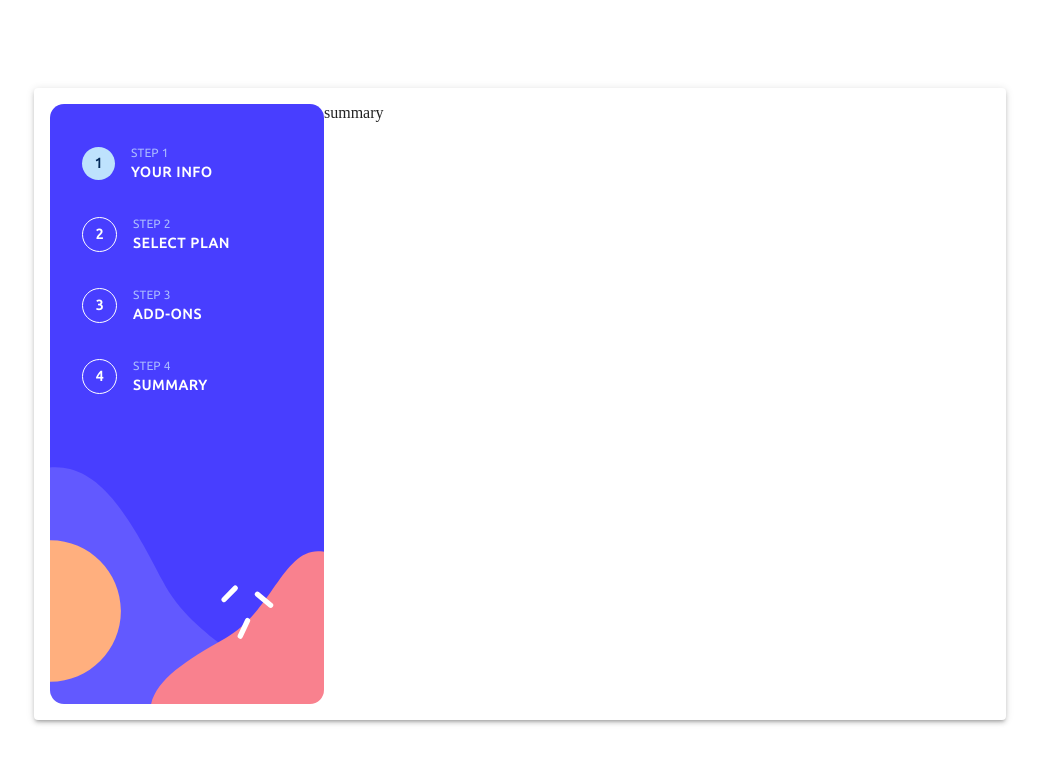
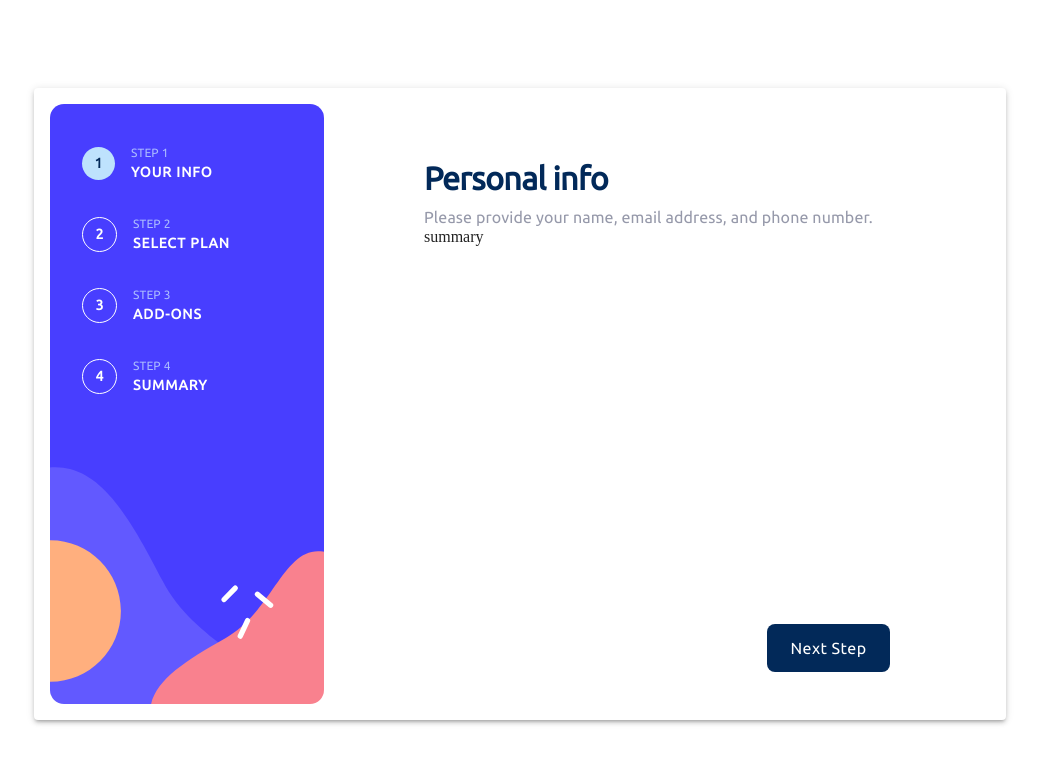
Before and after one commit to neda-pro/multi-step-form, a React (Vite) app: page /summary in a window 1280 px wide. Shown: the top 764 px of the page, without its empty margins (120-1159 px from the left). Built offline with nearby package versions, Linux system fonts and the light colour scheme.

Commit message:
navigation states added

```diff
--- /dev/null
+++ b/src/components/FooterButtons.jsx
@@ -0,0 +1,43 @@
+import { Box, Button } from "@mui/material";
+
+const FooterButtons = ({ hideBack, hideNext, isConfirm }) => {
+  return (
+    <>
+      <Box sx={{ display: "flex", justifyContent: "space-between" }}>
+        <Button
+          sx={{
+            visibility: hideBack ? "hidden" : "visible",
+            fontFamily: "Ubuntu",
+            color: "#9699AA",
+            fontSize: "16px",
+            fontWeight: 500,
+            textTransform: "capitalize",
+            "&:hover": { backgroundColor: "transparent" },
+          }}
+        >
+          go back
+        </Button>
+        <Button
+          sx={{
+            "&:hover": { backgroundColor: "#022959" },
+            visibility: hideNext ? "hidden" : "visible",
+            width: "123px",
+            height: "48px",
+            bgcolor: isConfirm ? "#483EFF" : "#022959",
+            borderRadius: "8px",
+            color: "#FFF",
+            textTransform: "capitalize",
+            fontFamily: "Ubuntu",
+            fontSize: "16px",
+            fontWeight: 500,
+            varian: "contained",
+          }}
+        >
+          {isConfirm ? "confirm" : "next step"}
+        </Button>
+      </Box>
+    </>
+  );
+};
+
+export default FooterButtons;
--- /dev/null
+++ b/src/components/Heading.jsx
@@ -0,0 +1,35 @@
+import { Box, Typography } from "@mui/material";
+
+const Heading = ({ title, description }) => {
+  return (
+    <>
+      <Box>
+        <Typography
+          sx={{
+            color: "#022959",
+            fontSize: "32px",
+            fontWeight: 700,
+            fontFamily: "Ubuntu",
+          }}
+          variant="h1"
+        >
+          {title}
+        </Typography>
+        <Typography
+          sx={{
+            color: "#9699AA",
+            fontSize: "16px",
+            fontWeight: 400,
+            fontFamily: "Ubuntu",
+            marginTop: "11px",
+          }}
+          variant="h4"
+        >
+          {description}
+        </Typography>
+      </Box>
+    </>
+  );
+};
+
+export default Heading;
--- /dev/null
+++ b/src/features/navigation/footerSlice.js
@@ -0,0 +1,15 @@
+import { createSlice } from "@reduxjs/toolkit";
+
+const initialState = {
+  hideBack: true,
+  hideNext: false,
+  isConfirm: false,
+};
+
+const footerSlicer = createSlice({
+  name: "footer",
+  initialState,
+  reducers: {},
+});
+
+export default footerSlicer.reducer;
--- /dev/null
+++ b/src/features/navigation/headerSlice.js
@@ -0,0 +1,14 @@
+import { createSlice } from "@reduxjs/toolkit";
+
+const initialState = {
+  title: "Personal info",
+  description: "Please provide your name, email address, and phone number.",
+};
+
+const headerSlice = createSlice({
+  name: "header",
+  initialState,
+  reducers: {},
+});
+
+export default headerSlice.reducer;
--- a/src/features/side-bar/stepSlice.js
+++ b/src/features/navigation/sideBarSlice.js
@@ -4,10 +4,10 @@ const initialState = {
   step: 1,
 };
 
-const stepSlice = createSlice({
+const sideBarSlice = createSlice({
   name: "side bar",
   initialState,
   reducers: {},
 });
 
-export default stepSlice.reducer;
+export default sideBarSlice.reducer;
--- a/src/routes/root.jsx
+++ b/src/routes/root.jsx
@@ -2,10 +2,15 @@ import { useSelector } from "react-redux";
 import { Outlet } from "react-router-dom";
 import { Box, Paper } from "@mui/material";
 import Step from "../components/Step";
+import Heading from "../components/Heading";
+import FooterButtons from "../components/FooterButtons";
 
 export default function Root() {
   const { step } = useSelector((store) => store.step);
-  console.log(step);
+  const { title, description } = useSelector((store) => store.heading);
+  const { hideBack, hideNext, isConfirm } = useSelector(
+    (store) => store.footer
+  );
 
   return (
     <>
@@ -43,29 +48,48 @@ export default function Root() {
               step={1}
               title={"step 1"}
               subTitle={"your info"}
-              selected={step == 1}
+              selected={step === 1}
             />
             <Step
               step={2}
               title={"step 2"}
               subTitle={"select plan"}
-              selected={step == 2}
+              selected={step === 2}
             />
             <Step
               step={3}
               title={"step 3"}
               subTitle={"add-ons"}
-              selected={step == 3}
+              selected={step === 3}
             />
             <Step
               step={4}
               title={"step 4"}
               subTitle={"summary"}
-              selected={step == 4}
+              selected={step === 4}
             />
           </Box>
-          <Box sx={{ flex: 1 }}>
-            <Outlet />
+
+          <Box
+            sx={{
+              flex: 1,
+              display: "flex",
+              flexDirection: "column",
+              paddingX: "100px",
+              paddingTop: "56px",
+              paddingBottom: "32px",
+              boxSizing: "border-box",
+            }}
+          >
+            <Heading title={title} description={description} />
+            <Box sx={{ flex: 1 }}>
+              <Outlet />
+            </Box>
+            <FooterButtons
+              hideBack={hideBack}
+              hideNext={hideNext}
+              isConfirm={isConfirm}
+            />
           </Box>
         </Paper>
       </Box>
--- a/src/store.js
+++ b/src/store.js
@@ -1,8 +1,11 @@
 import { configureStore } from "@reduxjs/toolkit";
-import stepReducer from "./features/side-bar/stepSlice";
-
+import stepReducer from "./features/navigation/sideBarSlice";
+import headerReducer from "./features/navigation/headerSlice";
+import footerReducer from "./features/navigation/footerSlice";
 export const store = configureStore({
   reducer: {
     step: stepReducer,
+    heading: headerReducer,
+    footer: footerReducer,
   },
 });
```
